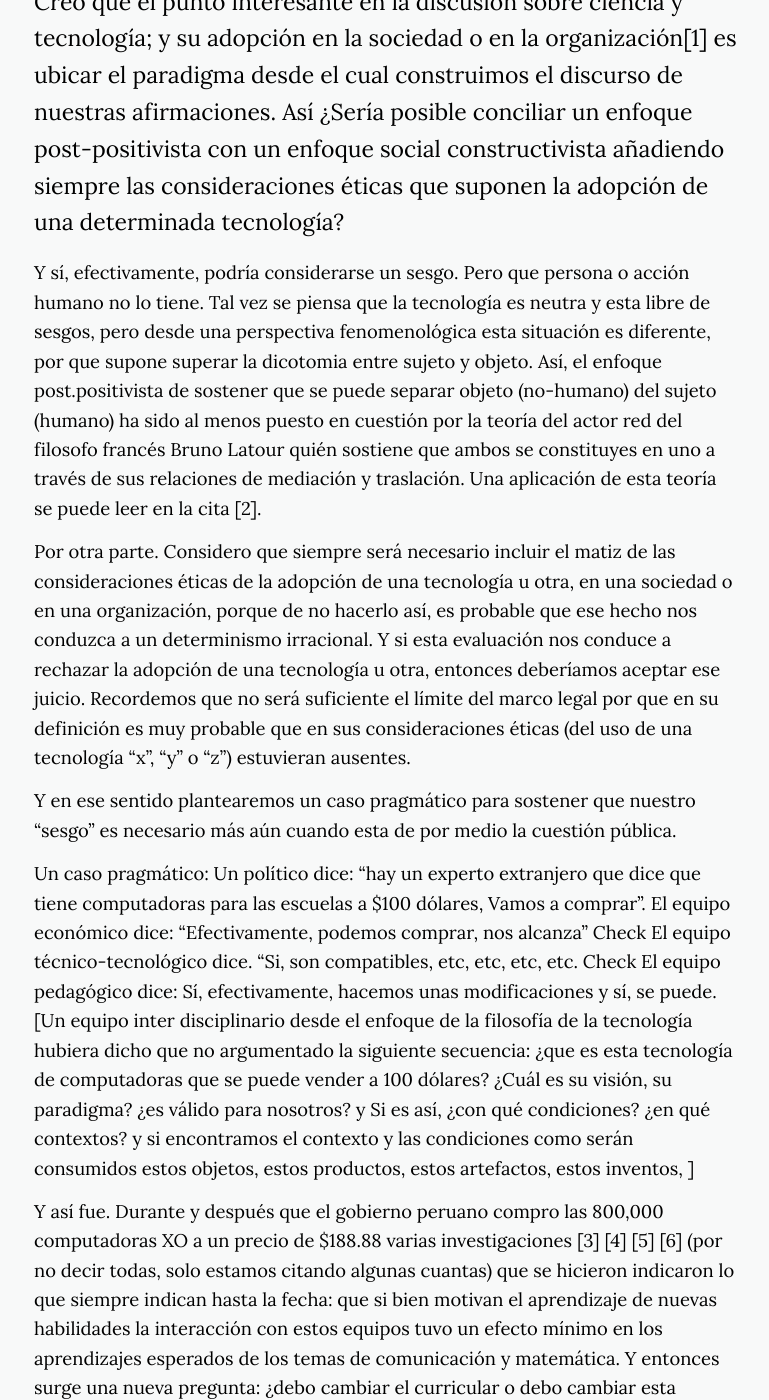
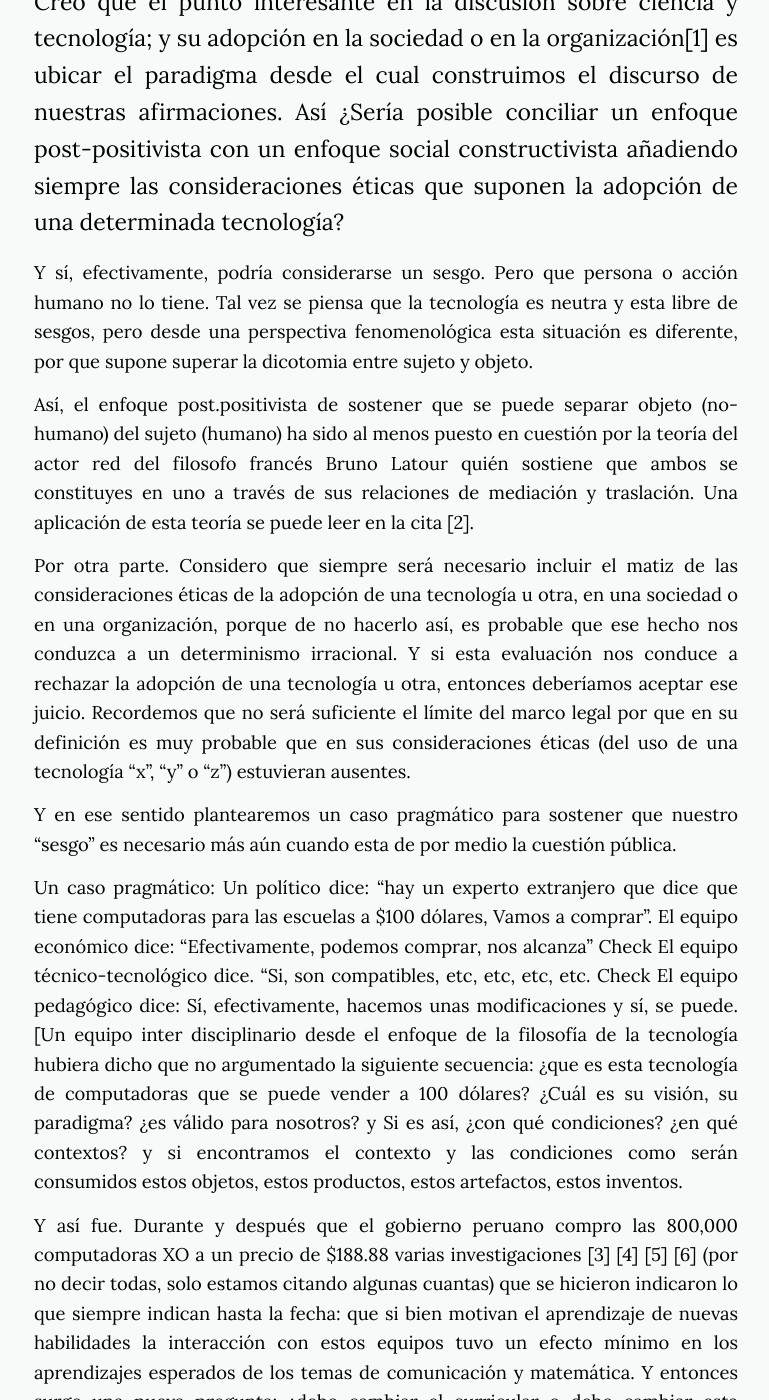
Before and after one commit to manuelvarzen/manuelvarzen.github.io, a Jekyll site: the page built from _posts/2018-05-30-uso-tecnologia.markdown, in a window 1280 px wide and 1400 px high, scrolled down 734 px. Shown: the whole window, without its empty margins (254-1023 px from the left). Built offline with Jekyll 4.4.1, drawn with Linux system fonts in a browser that asks for light colours; nearby versions of some CDN libraries; some of the changed text lies outside the part shown; grey boxes are pictures that could not be loaded.

Commit message:
Revert "Revert "Master""

```diff
--- a/_includes/head.html
+++ b/_includes/head.html
@@ -115,6 +115,5 @@
       ga('send', 'pageview');
     </script>
   {% endif %}-->
-{% seo %}
 {% include social-metatags.html %}
 </head>
--- a/_posts/2018-05-30-uso-tecnologia.markdown
+++ b/_posts/2018-05-30-uso-tecnologia.markdown
@@ -4,8 +4,8 @@ title: "Consideraciones ético-operativas del uso de la tecnología"
 date: 2018-05-30
 summary: Uso de la Tecnología
 description: Es importante identificar las posiciones desde las cuales se invoca el uso de la tecnología.
-image: /img/vasoEnPc.png
-image-sm: /img/vasoEnPc.png
+image: /img/vasoEnPc.jpg
+image-sm: /img/vasoEnPc.jpg
 categories:
   - Ethics
   - Operation
@@ -14,36 +14,56 @@ categories:
 ---
 
 Creo que el punto interesante en la discusión sobre ciencia y tecnología; y su adopción en la sociedad o en la organización[1] es ubicar el paradigma desde el cual construimos el discurso de nuestras afirmaciones. Así ¿Sería posible conciliar un enfoque post-positivista con un enfoque social constructivista añadiendo siempre las consideraciones éticas que suponen la adopción de una determinada tecnología?
+{: style="text-align: justify"}
 
 Y sí, efectivamente, podría considerarse un sesgo. Pero que persona o acción humano no lo tiene. Tal vez se piensa que la tecnología es neutra y esta libre de sesgos, pero desde una perspectiva fenomenológica esta situación es diferente, por que supone superar la dicotomia entre sujeto y objeto.
+{: style="text-align: justify"}
+
 Así, el enfoque post.positivista de sostener que se puede separar objeto (no-humano) del sujeto (humano) ha sido al menos puesto en cuestión por la teoría del actor red del filosofo francés Bruno Latour quién sostiene que ambos se constituyes en uno a través de sus relaciones de mediación y traslación. Una aplicación de esta teoría se puede leer en la cita [2].
+{: style="text-align: justify"}
 
 Por otra parte. Considero que siempre será necesario incluir el matiz de las consideraciones éticas de la adopción de una tecnología u otra, en una sociedad o en una organización, porque de no hacerlo así, es probable que ese hecho nos conduzca a un determinismo irracional. Y si esta evaluación nos conduce a rechazar la adopción de una tecnología u otra, entonces deberíamos aceptar ese juicio. Recordemos que no será suficiente el límite del marco legal por que en su definición es muy probable que en sus consideraciones éticas (del uso de una tecnología “x”, “y” o “z”) estuvieran ausentes.
+{: style="text-align: justify"}
 
 Y en ese sentido plantearemos un caso pragmático para sostener que nuestro “sesgo” es necesario más aún cuando esta de por medio la cuestión pública.
+{: style="text-align: justify"}
 
-Un caso pragmático: Un político dice: “hay un experto extranjero que dice que tiene computadoras para las escuelas a $100 dólares, Vamos a comprar”. El equipo económico dice: “Efectivamente, podemos comprar, nos alcanza” Check El equipo técnico-tecnológico dice. “Si, son compatibles, etc, etc, etc, etc. Check El equipo pedagógico dice: Sí, efectivamente, hacemos unas modificaciones y sí, se puede. [Un equipo inter disciplinario desde el enfoque de la filosofía de la tecnología hubiera dicho que no argumentado la siguiente secuencia: ¿que es esta tecnología de computadoras que se puede vender a 100 dólares? ¿Cuál es su visión, su paradigma? ¿es válido para nosotros? y Si es así, ¿con qué condiciones? ¿en qué contextos? y si encontramos el contexto y las condiciones como serán consumidos estos objetos, estos productos, estos artefactos, estos inventos, ]
+Un caso pragmático: Un político dice: “hay un experto extranjero que dice que tiene computadoras para las escuelas a $100 dólares, Vamos a comprar”. El equipo económico dice: “Efectivamente, podemos comprar, nos alcanza” Check El equipo técnico-tecnológico dice. “Si, son compatibles, etc, etc, etc, etc. Check El equipo pedagógico dice: Sí, efectivamente, hacemos unas modificaciones y sí, se puede. [Un equipo inter disciplinario desde el enfoque de la filosofía de la tecnología hubiera dicho que no argumentado la siguiente secuencia: ¿que es esta tecnología de computadoras que se puede vender a 100 dólares? ¿Cuál es su visión, su paradigma? ¿es válido para nosotros? y Si es así, ¿con qué condiciones? ¿en qué contextos? y si encontramos el contexto y las condiciones como serán consumidos estos objetos, estos productos, estos artefactos, estos inventos.
+{: style="text-align: justify"}
 
 Y así fue. Durante y después que el gobierno peruano compro las 800,000 computadoras XO a un precio de $188.88 varias investigaciones [3] [4] [5] [6] (por no decir todas, solo estamos citando algunas cuantas) que se hicieron indicaron lo que siempre indican hasta la fecha: que si bien motivan el aprendizaje de nuevas habilidades la interacción con estos equipos tuvo un efecto mínimo en los aprendizajes esperados de los temas de comunicación y matemática. Y entonces surge una nueva pregunta: ¿debo cambiar el curricular o debo cambiar esta tecnología? Pero ¿es ético gastar millones de dolares para hacerme una pregunta tan básica que con o sin e conocimiento de la filosofía en general y de a filosofía de la tecnología en particular me la hubiera podido hacer?
+{: style="text-align: justify"}
 
 El sustento teórico, la experiencia experimental, la visión conceptual, que permitió sustentar el proyecto de las computadoras XO fue la tesis doctoral [7] de Claudia Urrea quien asumió después de algunos meses la dirección pedagógica de la organización OLPC a nivel global. No recuerdo haber escuchado o leído alguna publicación del Ministerio de Educación o de cualquier otra entidad universitaria haciendo una análisis detallado de aquella tesis o del alcance del proyecto cuestionando su visión hegemonía del uso de una determinada tecnología. Y así fue como se acepto una visión tecnológica que le ha costado al país varios cientos de millones y que ni siquiera ha podido satisfacer la visión post-positivista, determinista, económica financiera, de las evaluaciones de impacto.
+{: style="text-align: justify"}
 
 Pero este proyecto masivo de uso de computadoras en las escuelas tuvo un destino muy diferente en otras latitudes: Uruguay. Empezó con el proyecto Ceibal y al parecer la adopción ha sido exitosa justamente por que en ese país se cumplieron los supuestos de la investigación de la Urrea. Pero esta otra pregunta ¿porqué tenemos que afirmar que la adopción y asimilación de una tecnología será igual en todos los contextos? La investigación de Anita Chan tiene esta perspectiva con relación a este tema en general y al caso del proyecto OLPC en el Perú, en particular.
+{: style="text-align: justify"}
+
 Así que finalmente, me parece que nos podemos permitir un sesgo en beneficio del bien común más aún cuando la cuestión pública siempre esta en juego.
+{: style="text-align: justify"}
 
 Fuentes:
 [1] Orlikowski, W. (2008, noviembre). Sociomateriality: Challenging the separation of technology, Work and Organization. Department of Management, Information Systems and Innovation Group, London School of Economics and Political Science. Recuperado a partir de http://is2.lse.ac.uk/wp/pdf/wp174.pdf
+{: style="text-align: justify"}
 
 [2] Heeks, R., & Stanforth, C. (2015). Technological change in developing countries: opening the black box of process using actor–network theory. Development Studies Research, 2(1), 33-50. https://doi.org/10.1080/21665095.2015.1026610
+{: style="text-align: justify"}
 
 [3] Severin, E., Santiago, C., Cristia, J., Ibarrarán, P., Thompson, J., & Cueto, S. (2010). Evaluación experimental del programa «Una laptop por niño» en Perú. Aportes, Banco Interamericano de Desarrollo, 5, 12. Recuperado a partir de http://idbdocs.iadb.org/wsdocs/getdocument.aspx?docnum=35422036
+{: style="text-align: justify"}
 
 [4] Cristia, J., Ibarrarán, P., Cueto, S., Santiago, A., & Severin, E. (2010). The short-term impact of the One Laptop per Child Program: A Randomized Evaluation., 48. Recuperado a partir de http://www.econ.yale.edu/conference/neudc11/papers/paper_302.pdf
+{: style="text-align: justify"}
 
 [5] Cristia, J., Ibarrarán, P., Cueto, S., Santiago, A., & Severin, E. (2012). Technology and child development: Evidence from One Laptop per Child Program., 1(1), 43. Recuperado a partir de http://idbdocs.iadb.org/wsdocs/getdocument.aspx?docnum=36706954
+{: style="text-align: justify"}
 
 [6] Severin, E., Santiago, A., Cristia, J., Ibarrarán, P., Thompson, J., & Cueto, S. (2011). Evaluation of the «Una Laptop Por NIño» program in Peru: Results and Perspectives. Recuperado a partir de http://dl.dropbox.com/u/3118867/Aporte Peru ENG.pdf
+{: style="text-align: justify"}
 
 [7] Urrea, C. (2007, septiembre). One to one connections: Building a Community Learning Culture. Boston, Massachusetts. Recuperado a partir de http://dspace.mit.edu/bitstream/handle/1721.1/41706/221978414.pdf?sequence=1
+{: style="text-align: justify"}
 
 [8] Chan, Anita (2013). Networking Peripherias, technological futures and the myth of digital universalism (1st ed.). Massachusetts Institute of Technology.
+{: style="text-align: justify"}
--- a/_posts/2018-06-04-centralized.markdown
+++ b/_posts/2018-06-04-centralized.markdown
@@ -3,7 +3,7 @@ layout: post
 title: "Tecnología de la (des)centralización"
 date: 2018-06-4
 summary: Gestión escolar
-description: Una historia de estudiantes y computadoras
+description: El ministerio de educación, a través de la dirección regional de educación, gestiona un 30% de la matrícula de la educación básica regular en Lima Metropolitana.
 image: /img/Red_IIEE_UGEL_DRELM_MINEDU.png
 image-sm: /img/Red_IIEE_UGEL_DRELM_MINEDU.png
 categories:
```
